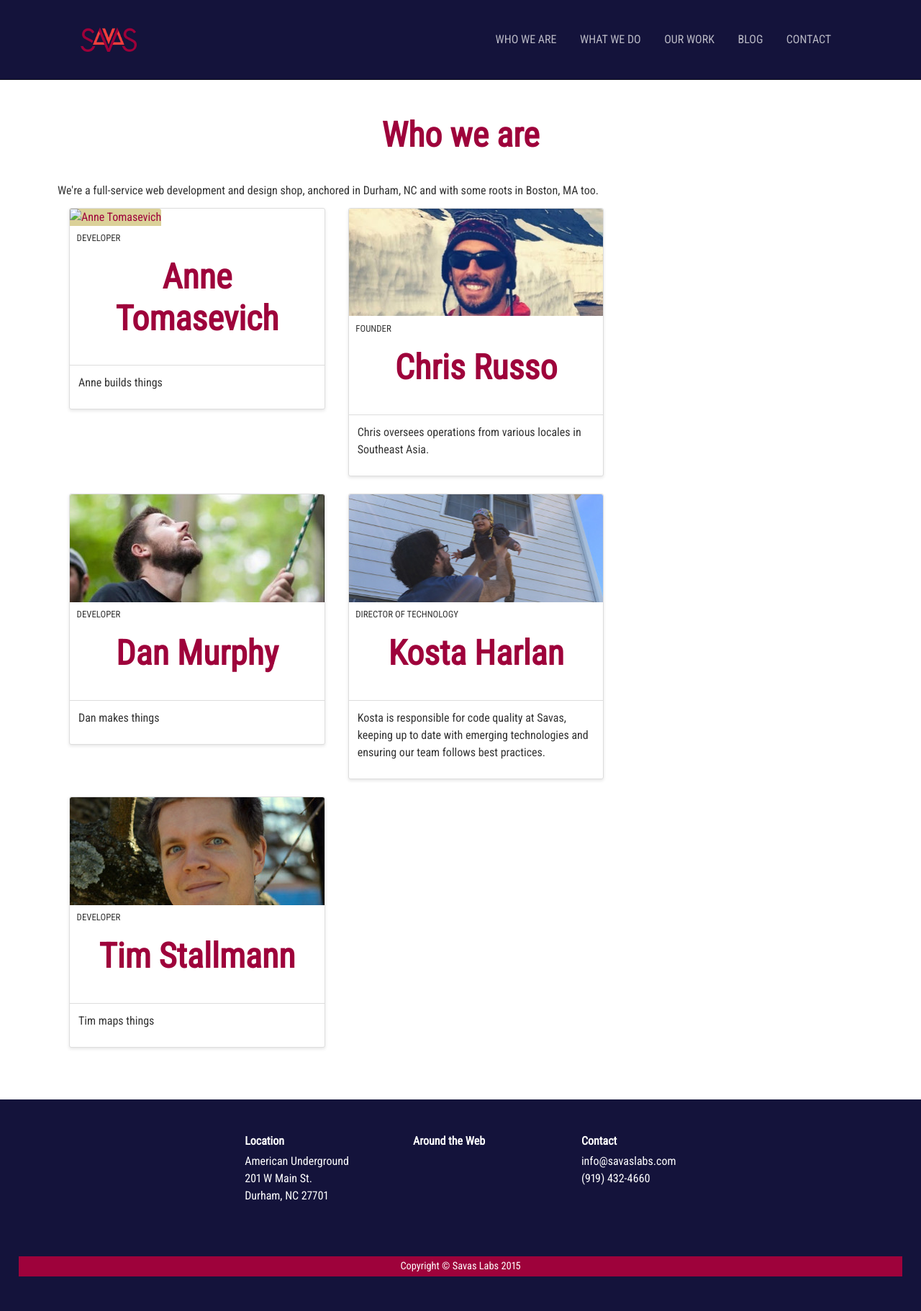
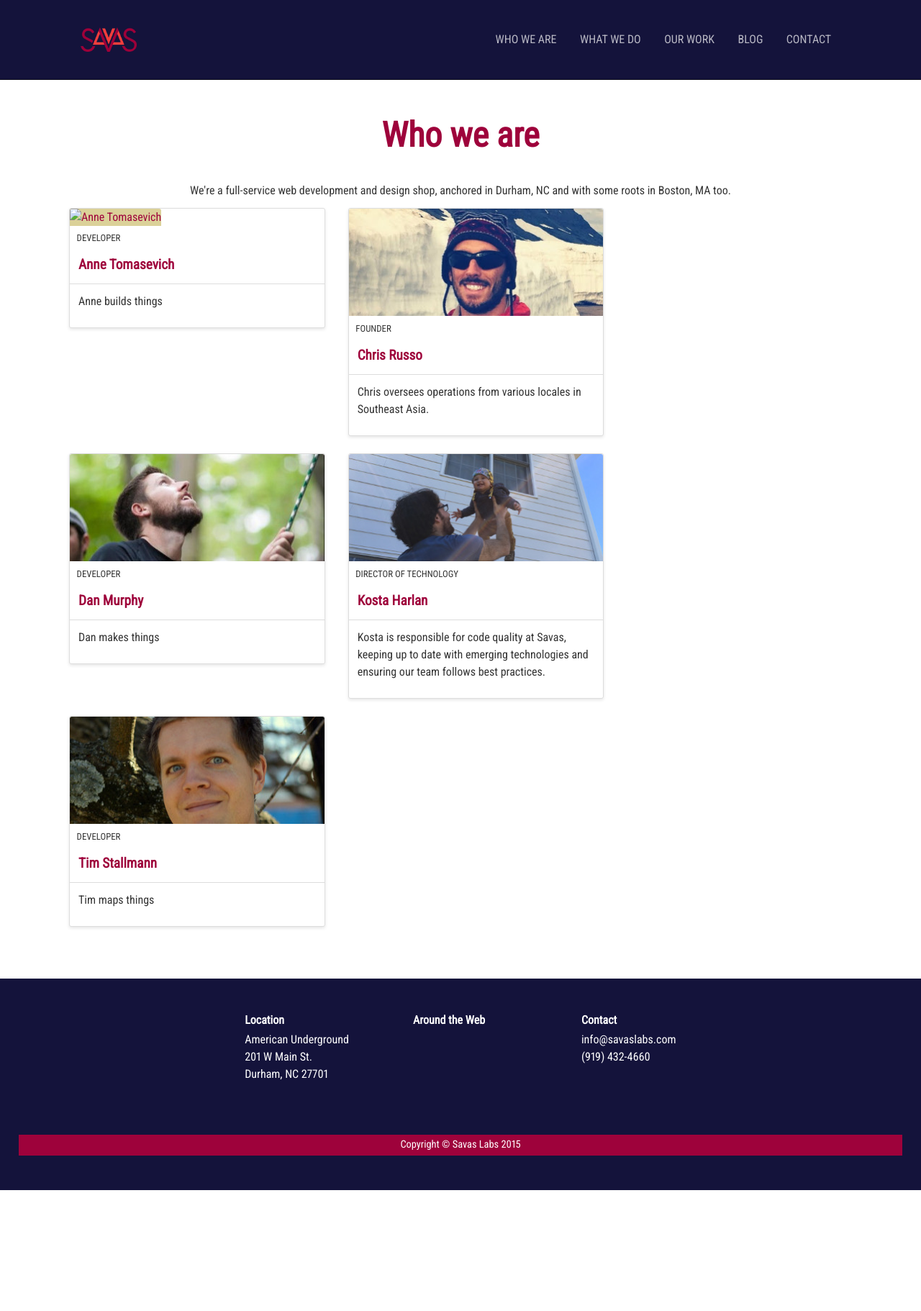
Before and after one commit to tumble1999/savaslabs.github.io, a Jekyll site: the page built from who-we-are.html, in a window 1280 px wide. Shown: the whole page at 72% size. Built offline with Jekyll 4.4.1, drawn with Linux system fonts in a browser that asks for light colours; nearby versions of some CDN libraries; some web fonts are replaced; library files that are not in the unit come from our copies; after the commit the page ends 1654 px from its top, so only the background shows below that.

Commit message:
Update heading sizes and some other minor issues.
- Align header and page description text center.
- Remove pointer cursor from cards
- Remove link from entire card

```diff
--- a/assets/styles/_scss/_card.scss
+++ b/assets/styles/_scss/_card.scss
@@ -34,7 +34,7 @@
   border-radius: $base-border-radius;
   border: $card-border;
   box-shadow: 0 2px 4px darken($base-background-color, 10%);
-  cursor: pointer;
+  cursor: auto;
   margin: 0 $card-margin $base-spacing $card-margin;
   position: relative;
 
--- a/assets/styles/_scss/_layout.scss
+++ b/assets/styles/_scss/_layout.scss
@@ -4,3 +4,7 @@
     vertical-align: baseline;
     padding: 3em 0;
 }
+
+header, .page-description {
+	text-align: center;
+}
--- a/assets/styles/_scss/_typography.scss
+++ b/assets/styles/_scss/_typography.scss
@@ -23,7 +23,6 @@ h1 {
 h2 {
 	font-size: 300%;
 	color: $fuschia;
-	text-align: center;
 }
 
 h3 {
@@ -36,6 +35,10 @@ h4 {
 	color: white;
 }
 
+h5 {
+	font-size: 120%;
+}
+
 a {
 	color: $fuschia;
 	&:hover, &:focus {
--- a/who-we-are.html
+++ b/who-we-are.html
@@ -15,7 +15,7 @@ permalink: "/team/"
             <p>{{ person.job_title }}</p>
         </div>
         <div class="card-header">
-            <a href="{{ person.url }}"><h2>{{ person.name }}</h2></a>
+            <a href="{{ person.url }}"><h5>{{ person.name }}</h5></a>
         </div>
         <div class="card-copy">
             <p>{{ person.job_description }}</p>
```
Also changed, not shown: our-work.html (+5 -5 lines).
